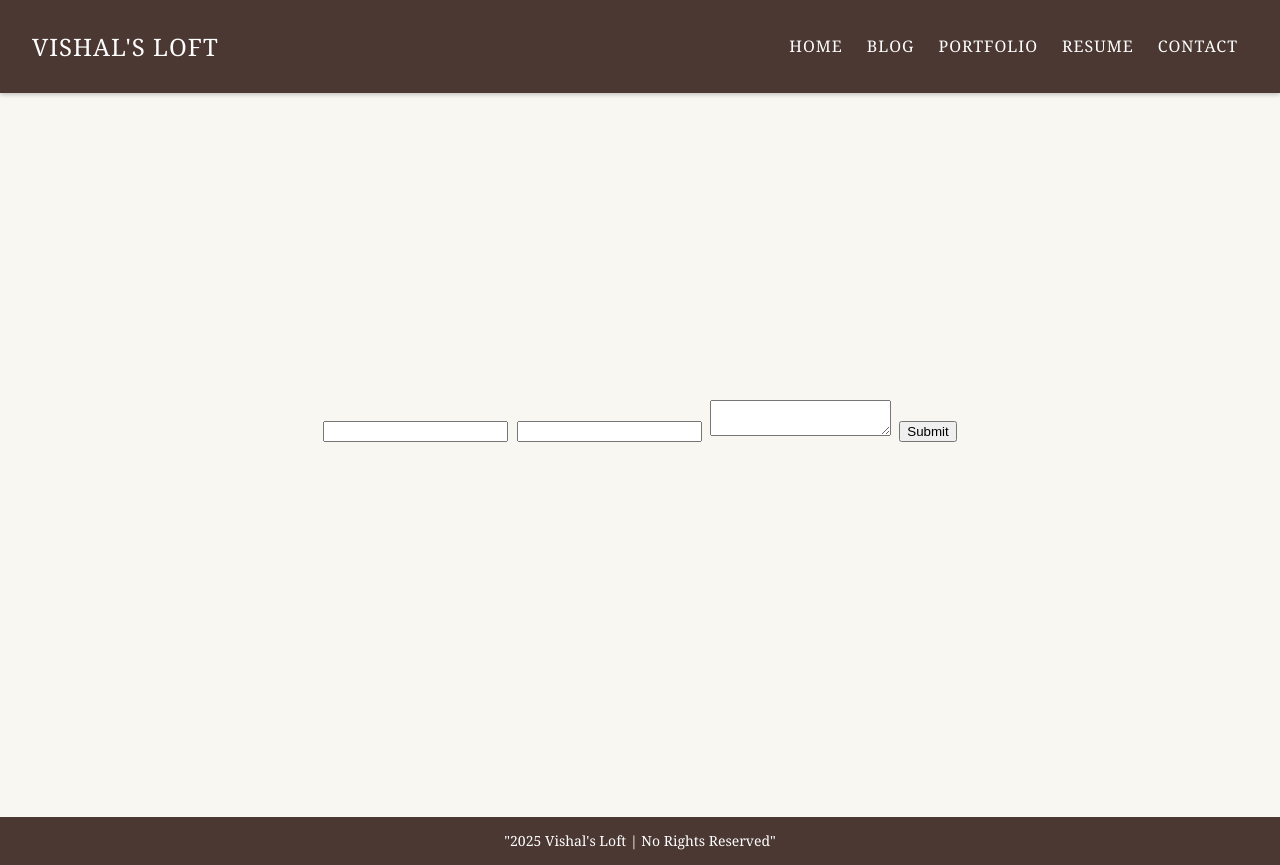
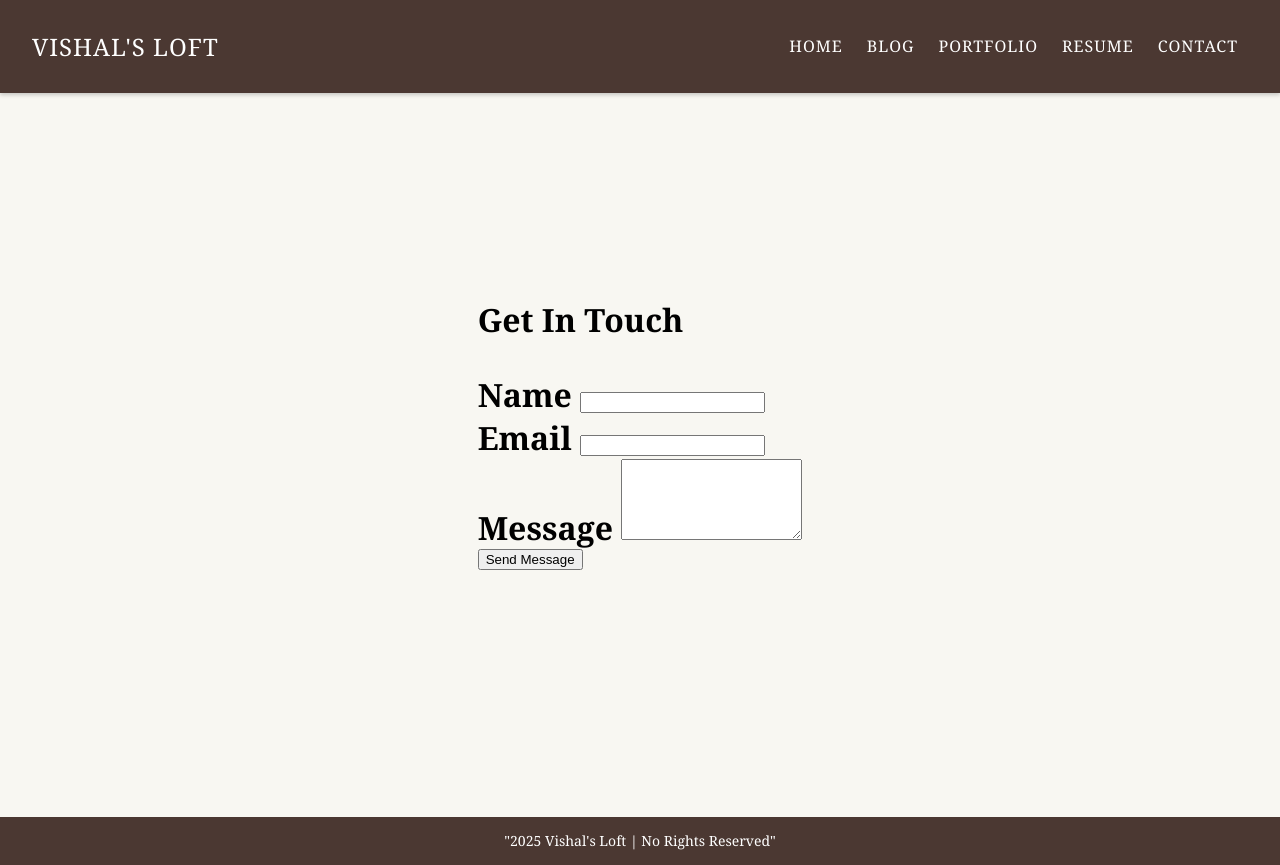
Before and after one commit to WannabeDeveloper123/WannabeDeveloper123.github.io, a plain HTML site: page contact.html in a window 1280 px wide. Drawn offline with Linux system fonts and the light colour scheme.

Commit message:
updated contact form

```diff
--- a/contact.html
+++ b/contact.html
@@ -17,13 +17,33 @@
       </ul>
     </nav>
     <main>
-    <h1 class="page-title">
-    <form id = "contact-form">
-    <input type = "text" id = "name" name = "name" required>
-    <input type = "email" id = "email" name = "email" required>
-    <textarea></textarea>
-    <input type = "submit">
-    </h1>
+        <div class="contact-tile">
+            <h1 class="contact-title">
+                Get In Touch
+            </p>
+            <form id="contact-form">
+                <div class="form-group">
+                    <label for="name">Name</label>
+                    <input type="text" id="name" name="name" required>
+                </div>
+                <div class="form-group">
+                    <label for="email">Email</label>
+                    <input type="email" id="email" name="email" required>
+                </div>
+                <div class="form-group">
+                    <label for="message">Message</label>
+                    <textarea id="message" name="message" required rows="5"></textarea>
+                </div>
+                <div class="form-group submit-area">
+                    <button type="submit" id="submit-button">
+                        Send Message
+                    </button>
+                </div>
+            </form>
+
+            <!-- Success/Error Message Display -->
+            <div id="message-status" class="status-message"></div>
+        </div>
     </main>
     <footer class="footer">"2025 Vishal's Loft | No Rights Reserved"</footer>
     </body>
```
